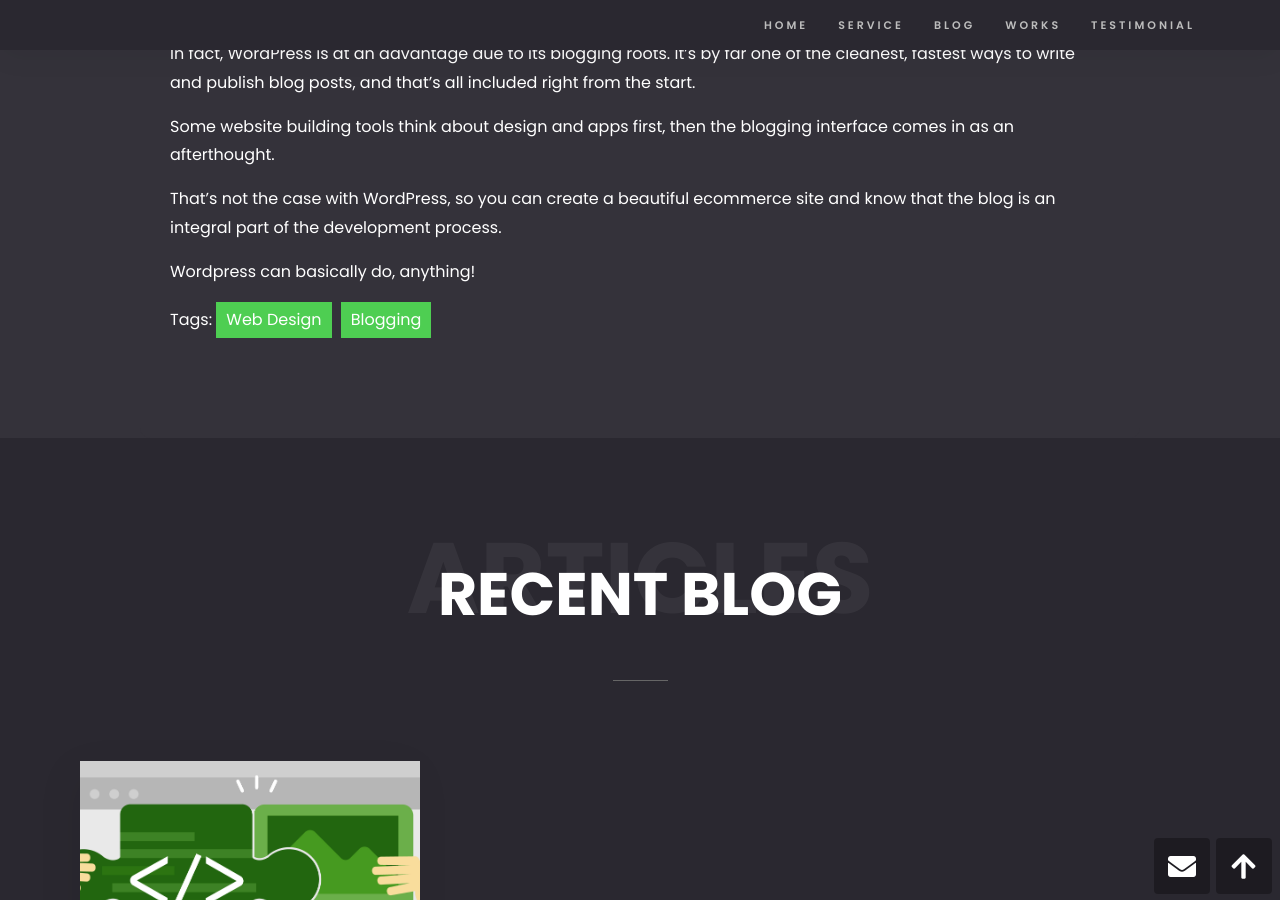
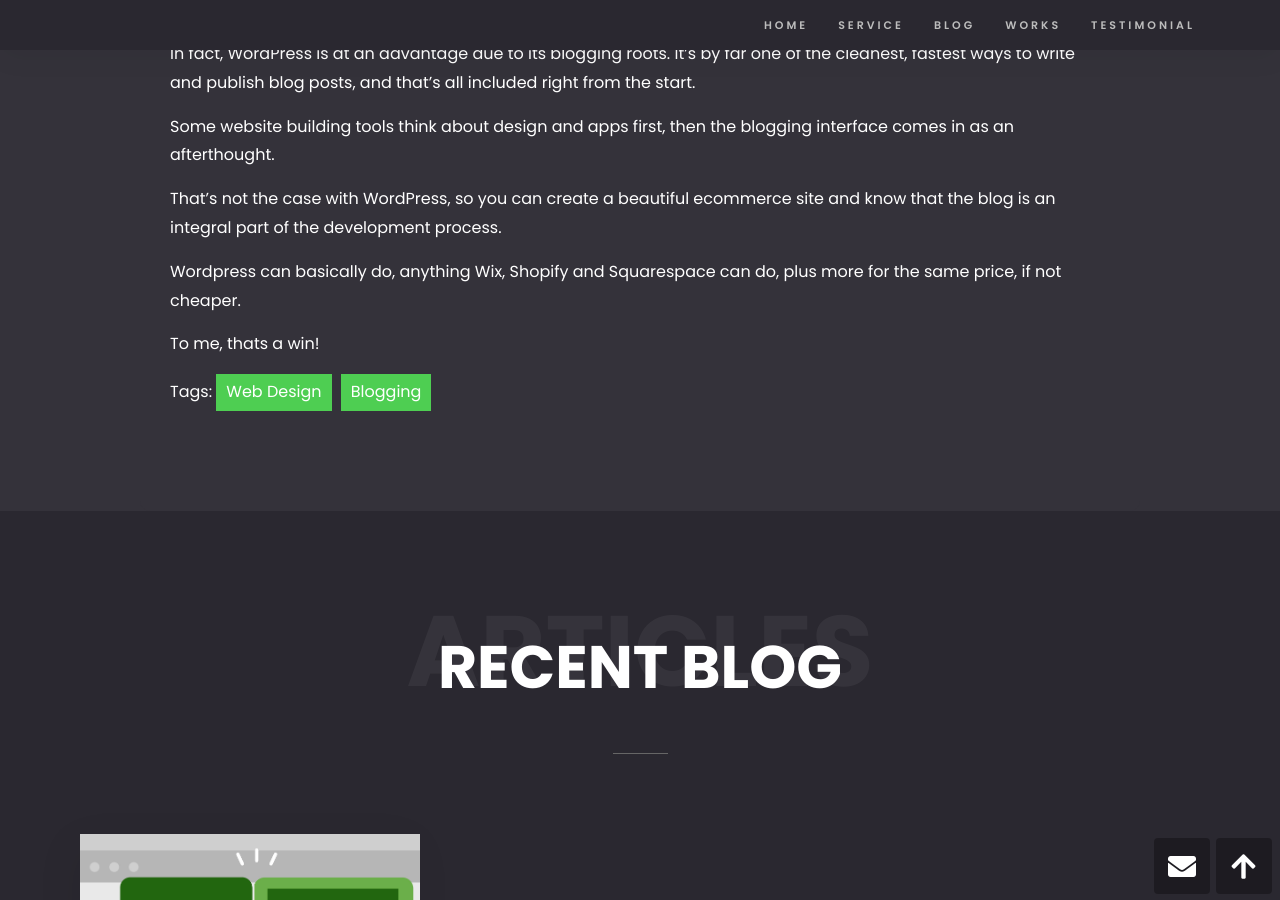
Before and after one commit to RahKapoor/Portfolio, a Jekyll site: the page built from _posts/2019-01-21-10-why-wordpress.md, in a window 1280 px wide and 900 px high, scrolled down 1117 px. Built offline with Jekyll 4.4.1, drawn with Linux system fonts in a browser that asks for light colours.

Commit message:
Update 2019-01-21-10-why-wordpress.md

```diff
--- a/_posts/2019-01-21-10-why-wordpress.md
+++ b/_posts/2019-01-21-10-why-wordpress.md
@@ -29,4 +29,6 @@
 
 That’s not the case with WordPress, so you can create a beautiful ecommerce site and know that the blog is an integral part of the development process.
 
-Wordpress can basically do, anything!
+Wordpress can basically do, anything Wix, Shopify and Squarespace can do, plus more for the same price, if not cheaper.
+
+To me, thats a win!
```
